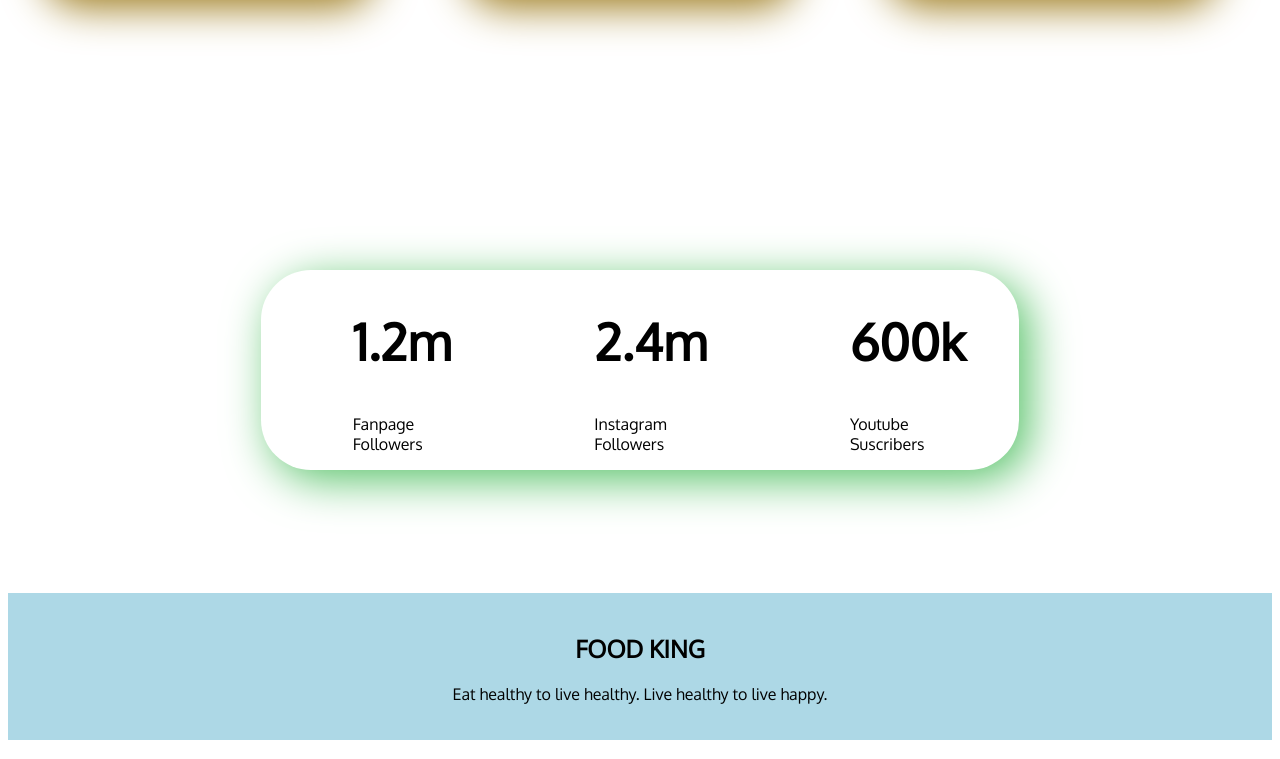
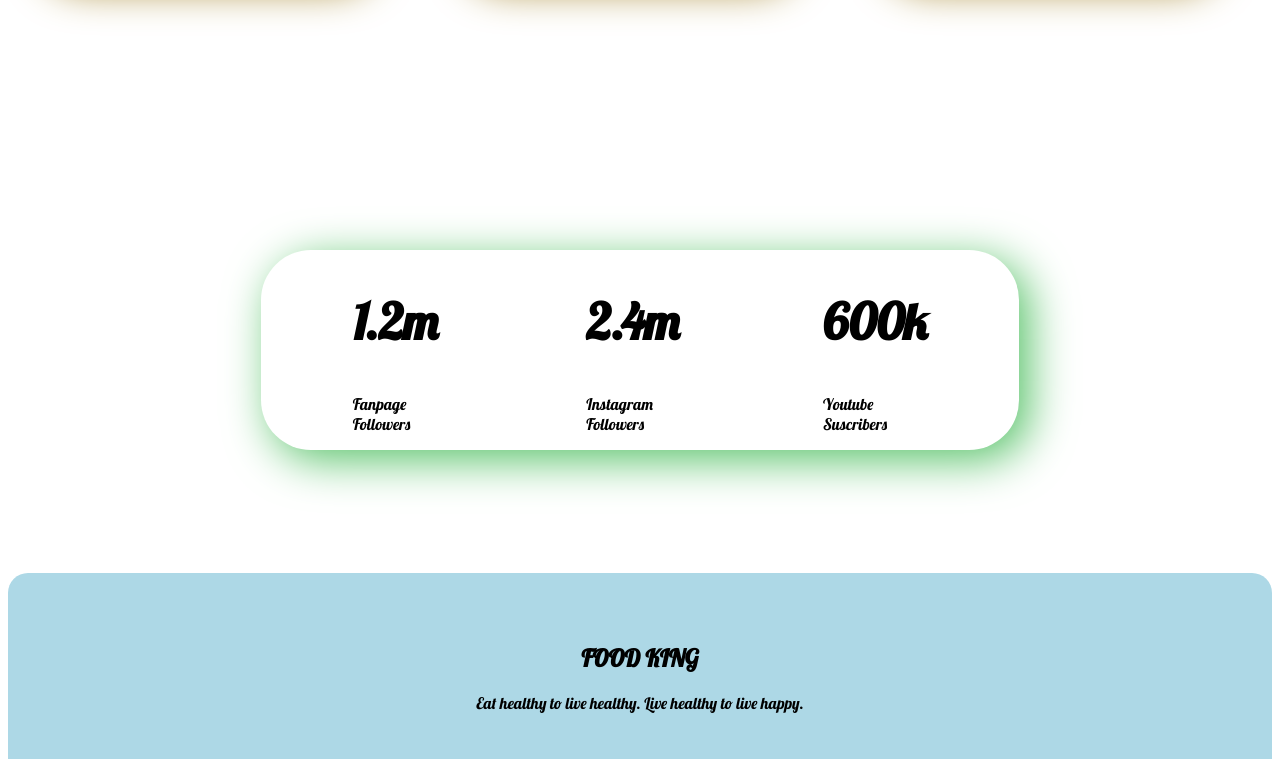
Before and after one commit to smzrb/Food-king, a plain HTML site: page index.html in a window 1280 px wide. Shown: the part 2028-2787 px from the top of the page. Drawn offline with Linux system fonts and the light colour scheme.

Commit message:
my pic added

```diff
--- a/index.html
+++ b/index.html
@@ -7,8 +7,8 @@
     <title>FOOD KING</title>
    <link rel="stylesheet" href="style.css">
    <link rel="preconnect" href="https://fonts.googleapis.com">
-<link rel="preconnect" href="https://fonts.gstatic.com" crossorigin>
-<link href="https://fonts.googleapis.com/css2?family=Oxygen&display=swap" rel="stylesheet">
+   <link rel="preconnect" href="https://fonts.gstatic.com" crossorigin>
+   <link href="https://fonts.googleapis.com/css2?family=Lobster&display=swap" rel="stylesheet">
 </head>
 
 
@@ -47,7 +47,7 @@
     <section  class="display-flexible background-images">
 
 <div class="half-width">
-<img class=" hungry-man" src="images/boy.png" alt="">
+<img class=" hungry-man" src="images/sm-removebg-preview.png" alt="">
 
 </div>
 
--- a/style.css
+++ b/style.css
@@ -20,7 +20,7 @@ button{
 }
 
 body{
-    font-family:'Oxygen', sans-serif;
+    font-family:'Lobster', cursive;
 
 
 }
@@ -147,6 +147,7 @@ box-shadow: 10px 10px 45px rgb(87, 194, 104);
  #bg-color{
      background-color: lightblue;
      text-align: center;
-     padding: 20px;
+     padding: 50px;
+     border-radius: 20px;
 
  }
```
